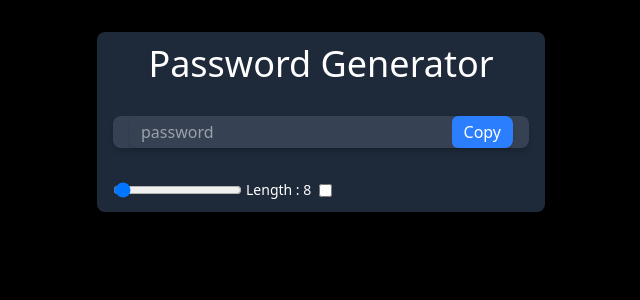
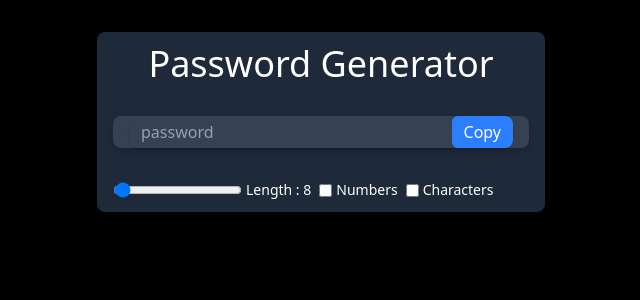
Before and after one commit to ayoncoding404/Password-Generator, a React (Vite) app: page / in a window 1280 px wide. Shown: the top 300 px of the page, without its empty margins (319-959 px from the left). Built offline with nearby package versions, Linux system fonts and the light colour scheme.

Commit message:
add characters checkbox

```diff
--- a/src/App.jsx
+++ b/src/App.jsx
@@ -60,6 +60,18 @@ function App() {
               setNumAllowed((prev)=>!prev)
             }}
           />
+          <label className="text-white">Numbers</label>
+         </div>
+         <div className="flex items-center gap-x-1">
+          <input
+            type="checkbox"
+            defaultChecked={char}
+            id="characters allowed"
+            onChange={()=>{
+              setChar((prev)=>!prev)
+            }}
+          />
+          <label className="text-white">Characters</label>
          </div>
       </div>
     </div>
```
